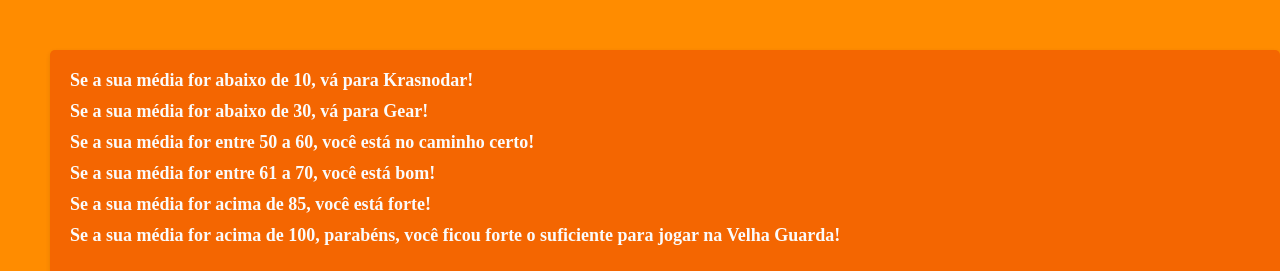
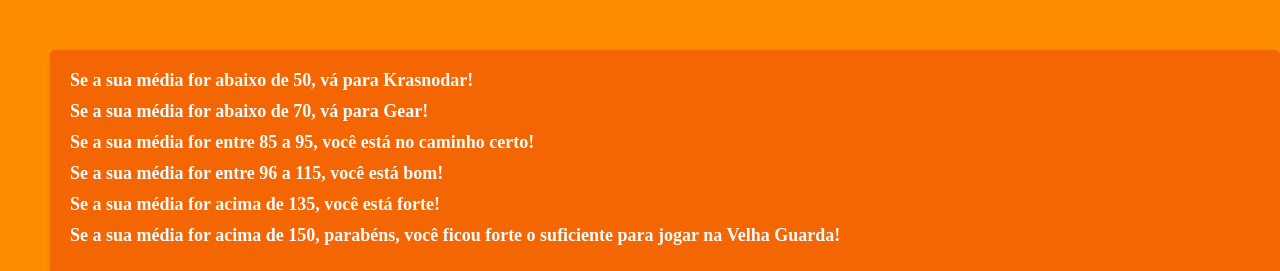
Before and after one commit to briancerqueira/CalculadoraHeroZero, a plain HTML site: page index.html in a window 1280 px wide. Shown: the part 802-1073 px from the top of the page. Drawn offline with Linux system fonts and the light colour scheme.

Commit message:
Atualizando médias

```diff
--- a/index.html
+++ b/index.html
@@ -148,12 +148,12 @@
 			<div class="result" id="resultado"></div>
 		</div>
         <div class="card">
-            <div class="line"><span>Se a sua média for abaixo de 10,  vá para Krasnodar!</span> <span id="forca_resultado"></span></div>
-            <div class="line"><span>Se a sua média for abaixo de 30,  vá para Gear!</span> <span id="vigor_resultado"></span></div>
-            <div class="line"><span>Se a sua média for entre 50 a 60, você está no caminho certo!</span> <span id="cerebro_resultado"></span></div>
-            <div class="line"><span>Se a sua média for entre 61 a 70, você está bom!</span> <span id="intuicao_resultado"></span></div>
-            <div class="line"><span>Se a sua média for acima de 85,   você está forte!</span> <span id="nivel_resultado"></span></div>
-            <div class="line"><span>Se a sua média for acima de 100,  parabéns, você ficou forte o suficiente para jogar na Velha Guarda!</span> <span id="media_resultado"></span></div>
+            <div class="line"><span>Se a sua média for abaixo de 50,  vá para Krasnodar!</span> <span id="forca_resultado"></span></div>
+            <div class="line"><span>Se a sua média for abaixo de 70,  vá para Gear!</span> <span id="vigor_resultado"></span></div>
+            <div class="line"><span>Se a sua média for entre 85 a 95, você está no caminho certo!</span> <span id="cerebro_resultado"></span></div>
+            <div class="line"><span>Se a sua média for entre 96 a 115, você está bom!</span> <span id="intuicao_resultado"></span></div>
+            <div class="line"><span>Se a sua média for acima de 135,   você está forte!</span> <span id="nivel_resultado"></span></div>
+            <div class="line"><span>Se a sua média for acima de 150,  parabéns, você ficou forte o suficiente para jogar na Velha Guarda!</span> <span id="media_resultado"></span></div>
           </div>
 
 
```
